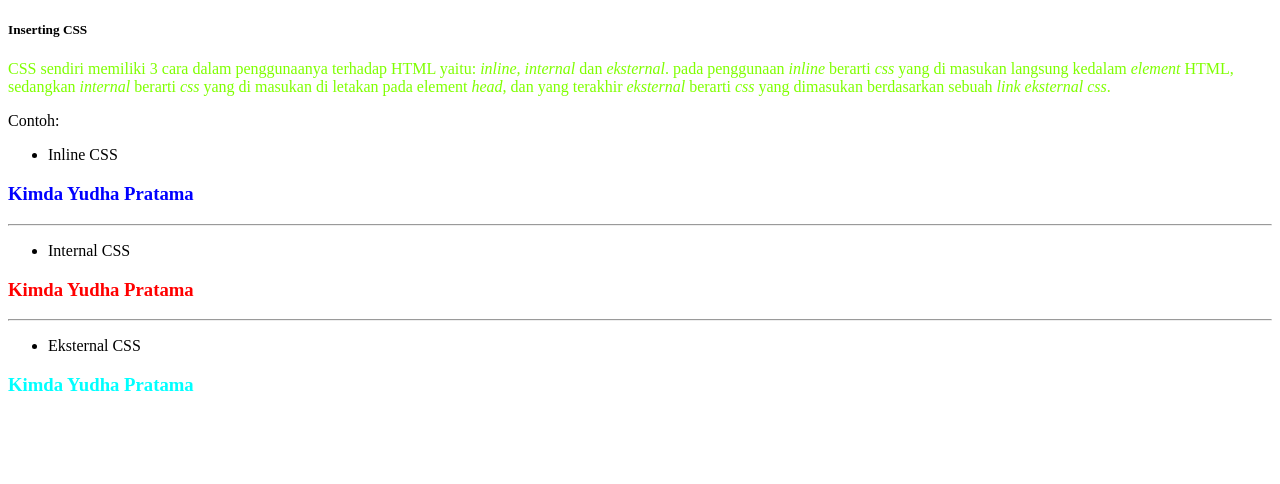
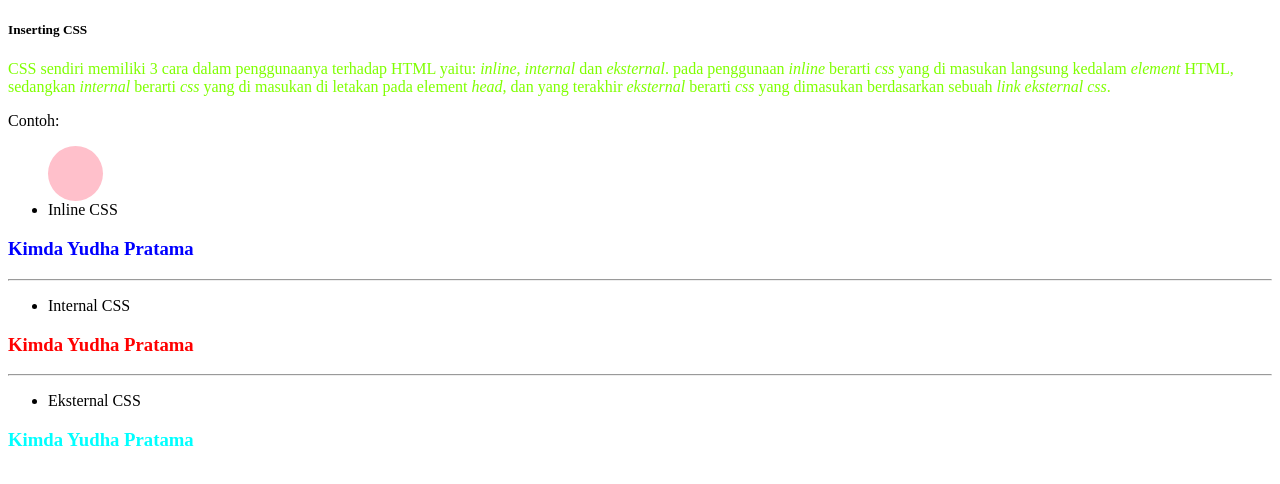
Before and after one commit to fadilahyudapratama/cascading-style-sheets, a plain HTML site: page inserting.html in a window 1280 px wide. Drawn offline with Linux system fonts and the light colour scheme.

Commit message:
background

```diff
--- a/inserting.html
+++ b/inserting.html
@@ -13,6 +13,13 @@
         .warna{
             color: chartreuse;
         }
+
+        .bulat{
+            background-color: pink; /* background */
+            border-radius: 50%;
+            height: 55px;
+            width: 55px;
+        }
     </style>
 </head>
 <body>
@@ -20,6 +27,7 @@
     <p class="warna">CSS sendiri memiliki 3 cara dalam penggunaanya terhadap HTML yaitu: <i>inline, internal</i> dan <i>eksternal</i>. pada penggunaan <i>inline</i> berarti <i>css</i> yang di masukan langsung kedalam <i>element</i> HTML, sedangkan <i>internal</i> berarti <i>css</i> yang di masukan di letakan pada element <i>head</i>, dan yang terakhir <i>eksternal</i> berarti <i>css</i> yang dimasukan berdasarkan sebuah <i>link eksternal css</i>.</p>
     <p>Contoh: </p>
     <ul>
+        <div class="bulat"></div>
         <li>Inline CSS</li>
     </ul>
     <!-- style penggunaan Inline CS; color warna text menjadi biru -->
```
